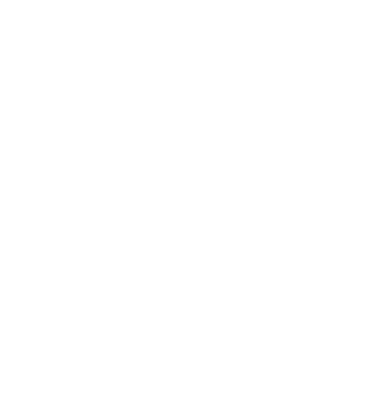
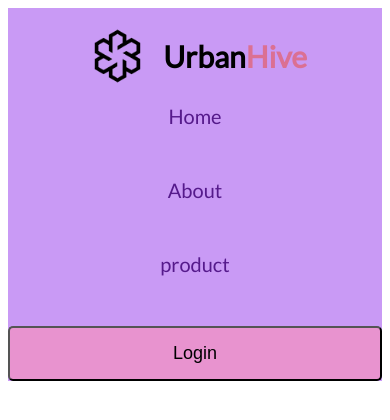
Before and after one commit to Shajadulhaqueemon111/responsive-new-project, a plain HTML site: page index.html in a window 390 px wide. Drawn offline with Linux system fonts and the light colour scheme.

Commit message:
index responsive

```diff
--- a/index.css
+++ b/index.css
@@ -0,0 +1,65 @@
+@import url('https://fonts.googleapis.com/css2?family=Lato&family=Open+Sans:wght@400;700;800&family=Poppins:ital,wght@1,300&family=Work+Sans:wght@400;500;600;700;800&display=swap');
+body{
+    font-family: 'Lato', sans-serif;
+}
+
+
+*{
+    box-sizing: border-box;
+}
+.common {
+
+    display: flex;
+   justify-content: space-around;
+    align-items: center;
+    text-align: center;
+background-color: rgb(201, 154, 245);
+}
+.title {
+    display: flex;
+     justify-content: space-around;
+    gap: 50px;
+
+    /* margin-right: 50px; */
+    font-size: 20px;
+
+}
+.title a{
+    text-decoration: none;
+}
+.title .btn{
+    color: black;
+    background-color: #e893cf;
+    font-size: 18px;
+    padding: 15px;
+    border-radius: 5px;
+
+
+
+
+}
+
+.container{
+    display: flex;
+     gap: 10px;
+}
+.img{
+    width:70px;
+     object-fit: cover;
+}
+.font{
+    font-size: 30px;
+}
+.span{
+   color: palevioletred;
+}
+
+@media  screen and (max-width: 578px) {
+    .common, .title{
+        flex-direction: column;
+    }
+    .title{
+        width:100%;
+    }
+
+}
--- a/index.html
+++ b/index.html
@@ -8,7 +8,18 @@
 </head>
 <body>
     <header>
-
+        <div class="common">
+      <div class="container">
+        <img class="img " src="./resources/nav-image/urban-hive.png" alt="">
+        <h3 class="font">Urban<span class="span">Hive</span></h3>
+    </div>
+    <div class="title">
+      <a href="">Home</a>
+      <a href="">About</a>
+      <a href="">product</a>
+      <button class="btn">Login</button>
+    </div>
+    </div>
     </header>
     <main>
 
```
